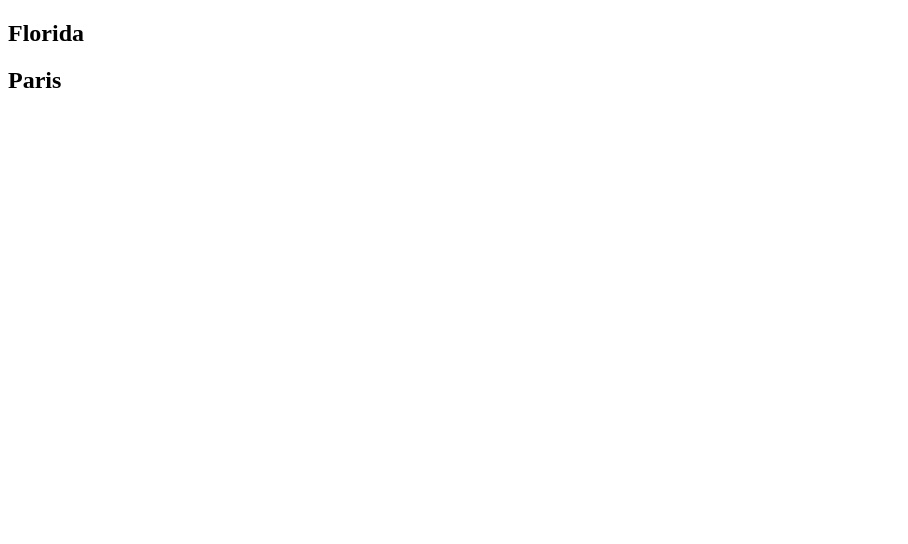
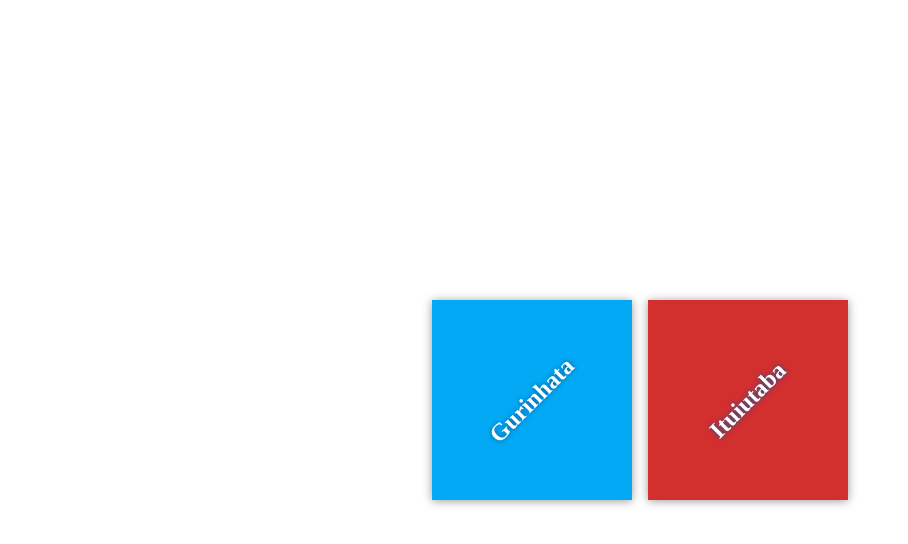
Before and after one commit to pablocotapacheco/my-travel-plans, a plain HTML site: page index.html in a window 1280 px wide. Shown: the whole page, without its empty margins (0-908 px from the left). Drawn offline with Linux system fonts and the light colour scheme; files that its build step writes are made by us from their sources.

Commit message:
Create folder for css

```diff
--- /dev/null
+++ b/css/app.css
@@ -0,0 +1,55 @@
+html {
+    box-sizing: border-box;
+    height: 100%;
+}
+
+*,
+*::before,
+*::after {
+    box-sizing: inherit;
+}
+
+body {
+    display: flex;
+    margin: 0;
+    height: 100%;
+}
+
+.container {
+    margin: auto;
+    padding: 1em;
+    width: 80%;
+}
+
+.destination-container {
+    display: flex;
+    flex-flow: wrap;
+    justify-content: center;
+}
+
+.destination {
+    background: #03a9f4;
+    box-shadow: 0 1px 9px 0 rgba(0, 0, 0, 0.4);
+    color: white;
+    margin: 0.5em;
+    min-height: 200px;
+    flex: 0 1 200px;
+    display: flex;
+    justify-content: center;
+    align-items: center;
+    text-align: center;
+}
+
+h2 {
+    margin: 0;
+    transform: rotate(-45deg);
+    text-shadow: 0 0 5px #01579b;
+}
+
+#florida {
+    background-color: #03a9f4;
+}
+
+#paris {
+    background-color: #d32f2f;
+}
--- a/index.html
+++ b/index.html
@@ -11,11 +11,11 @@
     <div class="container">
         <div class="destination-container">
             <div class="destination" id="florida">
-                <h2>Florida</h2>
+                <h2>Gurinhata</h2>
             </div>
 
             <div class="destination" id="paris">
-                <h2>Paris</h2>
+                <h2>Ituiutaba</h2>
             </div>
         </div>
     </div>
```
Also changed, not shown: app.css (deleted).
